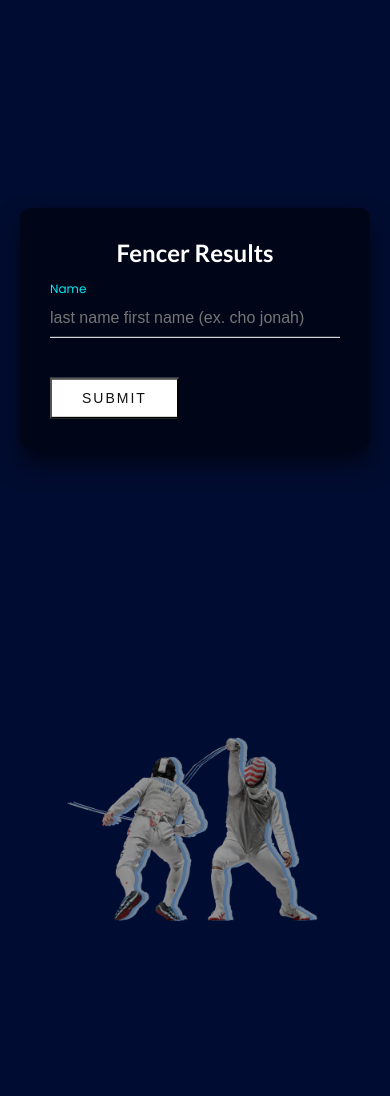
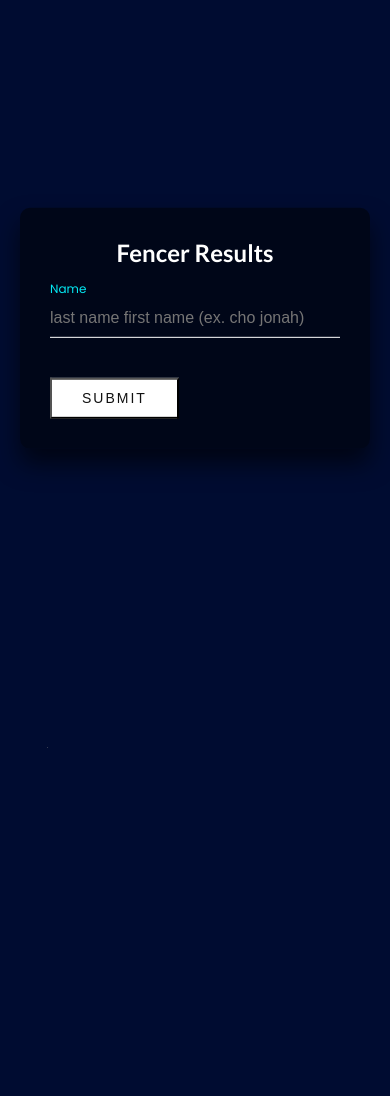
Before and after one commit to thedogwiththedataonit/Fencingscores.com, a Flask app: page / in a window 390 px wide; the page is wider, and only the part inside the window is pictured. Shown: the part 845-1941 px from the top of that part. Run offline with Flask 2, Linux system fonts and the light colour scheme; some libraries are stand-ins or nearby versions; grey boxes are pictures that could not be loaded.

Commit message:
removing image

```diff
--- a/static/css/main.css
+++ b/static/css/main.css
@@ -835,7 +835,7 @@ header .logo
 .foilfencing {
   position:relative;
   width: auto;
-  height: 200px;
+  height: 1px;
   bottom: -45%;
   left:12%;
   filter:brightness(60%);
```
